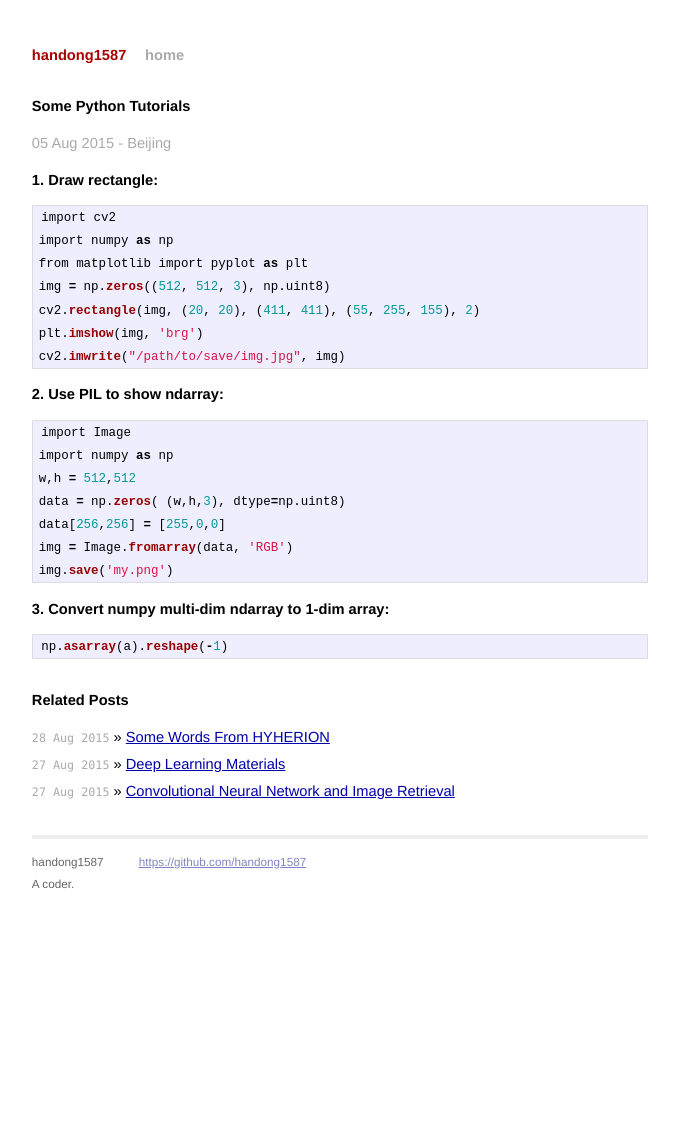
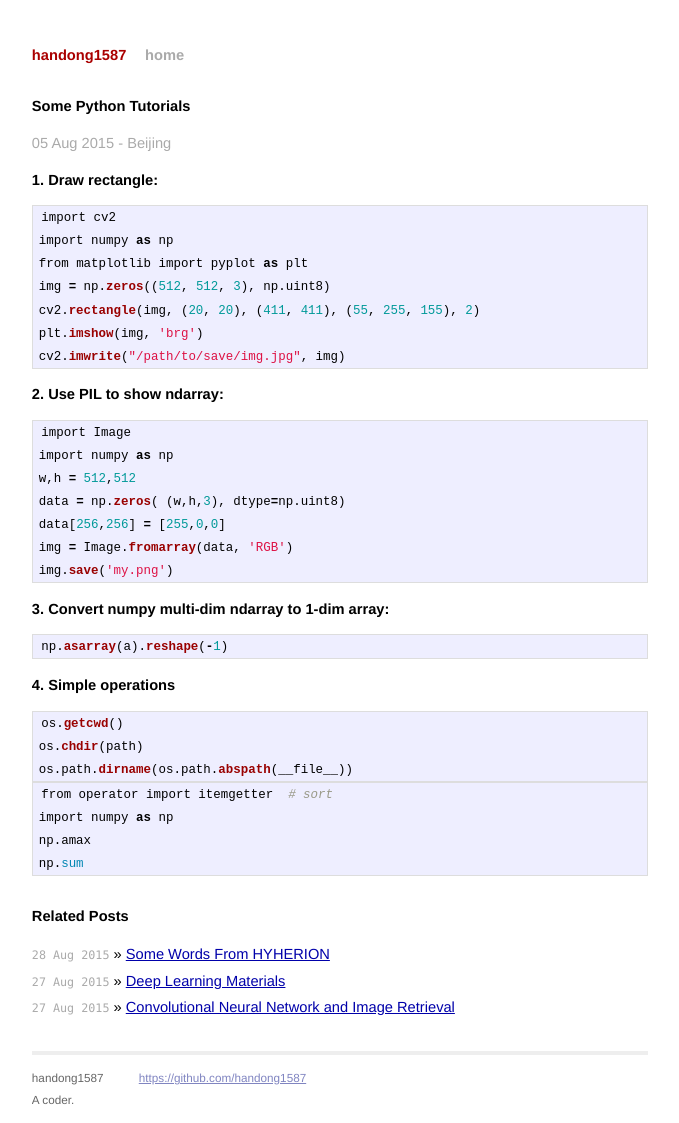
Before and after one commit to handong1587/handong1587.github.io, a Jekyll site: the page built from _posts/2015-08-05-some-python-tutorials.md, in a window 1280 px wide. Shown: the whole page, without its empty margins (300-979 px from the left). Built offline with Jekyll 4.4.1, drawn with Linux system fonts in a browser that asks for light colours; Markdown is read by kramdown in place of the engine named in the settings; before the commit the page ends 944 px from its top, so only the background shows below that.

Commit message:
update some mds

````diff
--- a/_posts/2015-08-05-some-python-tutorials.md
+++ b/_posts/2015-08-05-some-python-tutorials.md
@@ -37,3 +37,18 @@ img.save('my.png')
 ```python
 np.asarray(a).reshape(-1)
 ```
+
+**4. Simple operations**
+
+```python
+os.getcwd()
+os.chdir(path)
+os.path.dirname(os.path.abspath(__file__))
+```
+
+```python
+from operator import itemgetter  # sort
+import numpy as np
+np.amax
+np.sum
+```
````
Also changed, not shown: _posts/2015-07-24-some-useful-gdb-and-pdb-commands.md (added, +35 -0 lines), _posts/2015-07-24-some-useful-linux-commands.md (+8 -0 lines), _posts/2015-07-24-some-useful-vim-shortcuts.md (+8 -0 lines).
